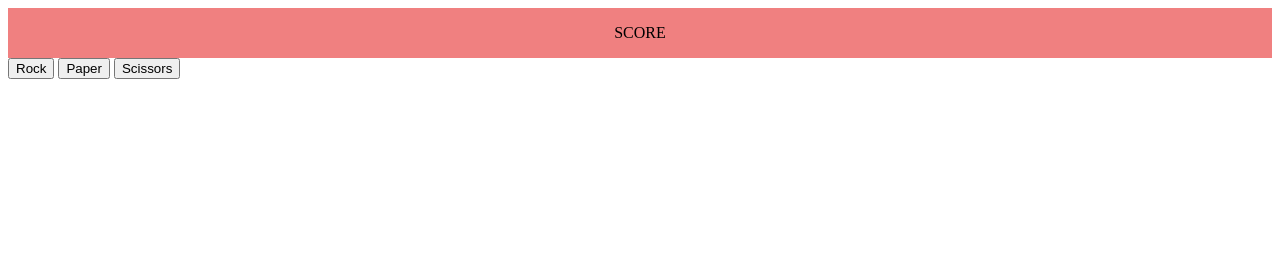
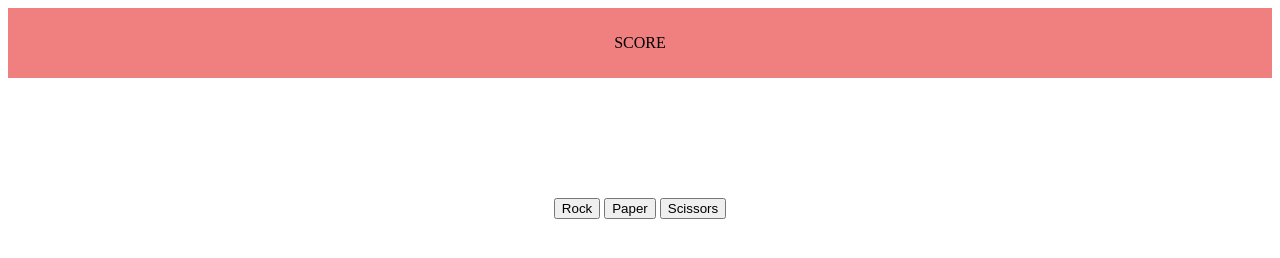
Before and after one commit to zedeloc/rock-paper-scissors, a plain HTML site: page index.html in a window 1280 px wide. Drawn offline with Linux system fonts and the light colour scheme.

Commit message:
Minor UI improvements. Centering, padding, margins

```diff
--- a/style.css
+++ b/style.css
@@ -1,6 +1,7 @@
 body {
     display: flex;
     flex-direction: column;
+    align-items: stretch;
 }
 
 #header {
@@ -12,3 +13,13 @@ body {
     margin-left: auto;
     margin-right: auto;
 }
+
+#user-choices,
+#dialog {
+    align-self: center;
+    margin: 40px;
+}
+
+p {
+    padding: 10px;
+}
```
